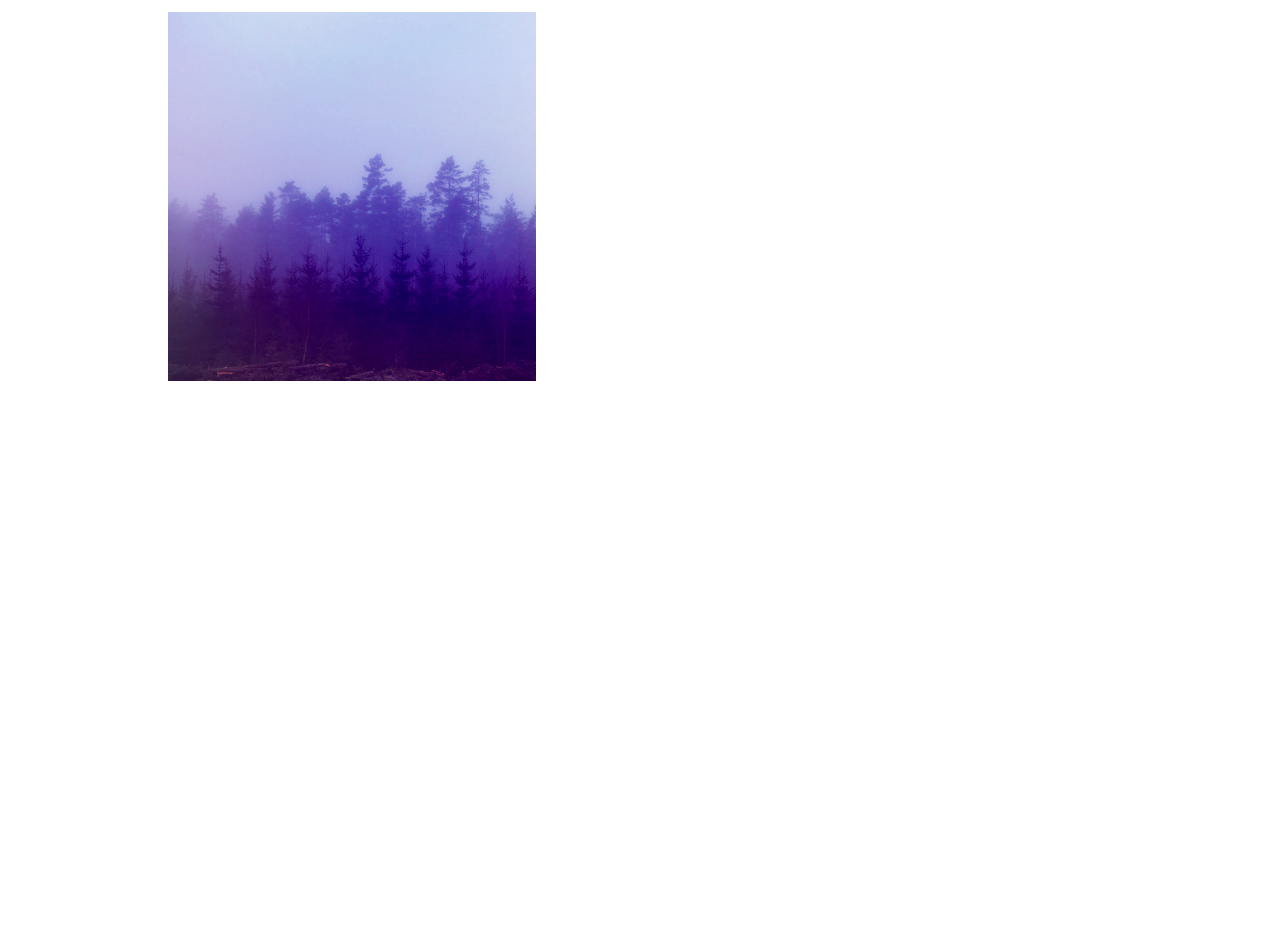
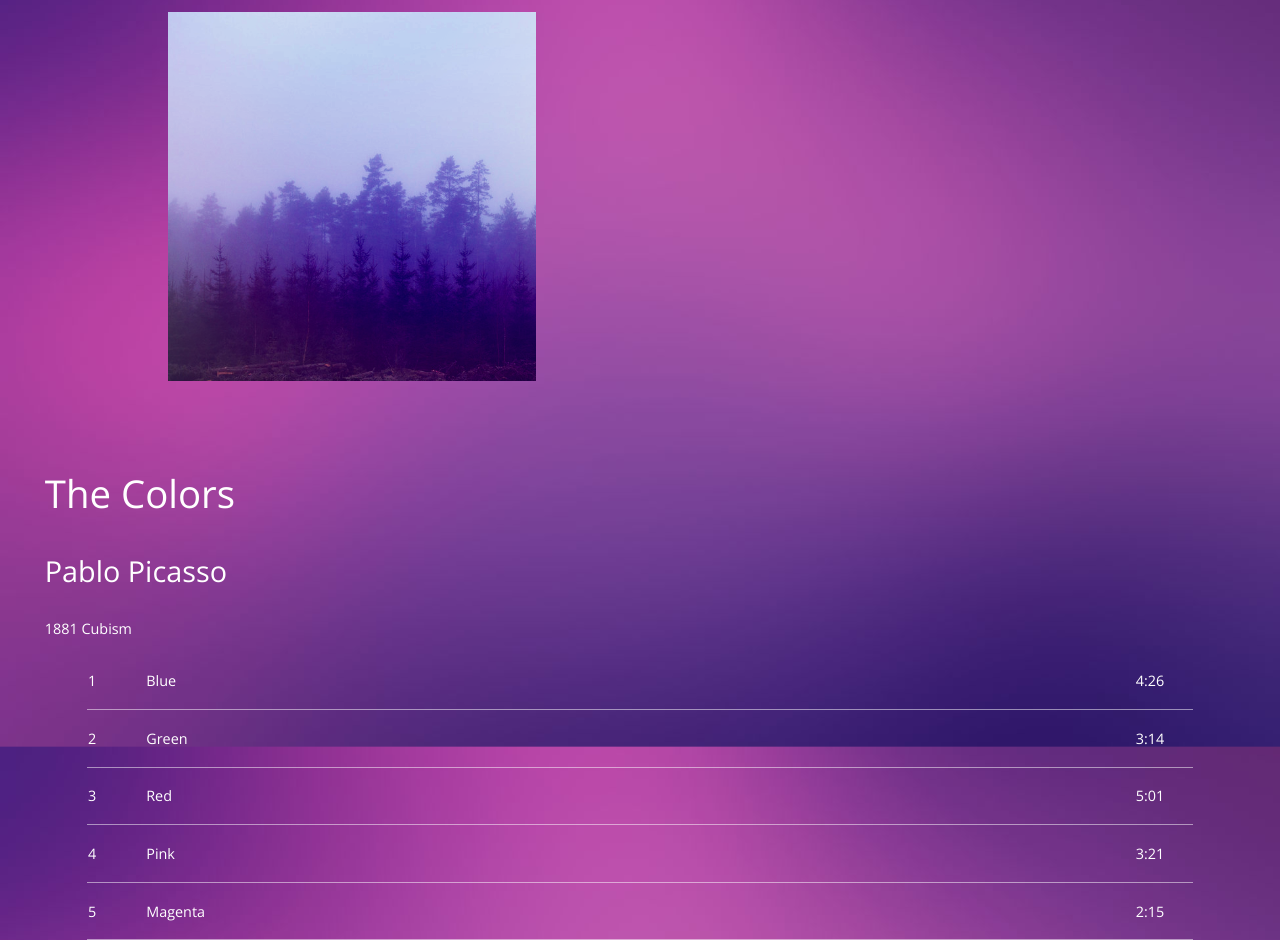
Before and after one commit to JasonKovacic/bloc-jams, a plain HTML site: page album.html in a window 1280 px wide. Shown: the part 107-1047 px from the top of the page. Drawn offline with nearby package versions, Linux system fonts and the light colour scheme.

Commit message:
Checkpoint #11 Commit

```diff
--- a/album.html
+++ b/album.html
@@ -30,32 +30,9 @@
                  </div>
              </section>
             <table class="album-view-song-list">
-                     <tr class="album-view-song-item">
-                     <td class="song-item-number">1</td>
-                     <td class="song-item-title">Blue</td>
-                     <td class="song-item-duration">X:XX</td>
-                 </tr>
-                 <tr class="album-view-song-item">
-                     <td class="song-item-number">2</td>
-                     <td class="song-item-title">Red</td>
-                     <td class="song-item-duration">X:XX</td>
-                 </tr>
-                 <tr class="album-view-song-item">
-                     <td class="song-item-number">3</td>
-                     <td class="song-item-title">Green</td>
-                     <td class="song-item-duration">X:XX</td>
-                 </tr>
-                 <tr class="album-view-song-item">
-                     <td class="song-item-number">4</td>
-                     <td class="song-item-title">Purple</td>
-                     <td class="song-item-duration">X:XX</td>
-                 </tr>
-                 <tr class="album-view-song-item">
-                     <td class="song-item-number">5</td>
-                     <td class="song-item-title">Black</td>
-                     <td class="song-item-duration">X:XX</td>
-                 </tr>
             </table>
-         </main>
+        </main>
+        <script src="scripts/album.js"></script>
+
      </body>
  </html>
--- a/scripts/album.js
+++ b/scripts/album.js
@@ -33,7 +33,7 @@ var albumBeatles = {
      artist: 'The Beatles',
      label: 'Apple Records',
      year: '1968',
-     albumArtUrl: 'assets/images/album_covers/03.png.png',
+     albumArtUrl: 'assets/images/album_covers/03.png',
      songs: [
          { title: 'Back in the U.S.S.R.', duration: '2:43' },
          { title: 'Don\'t Pass Me By', duration: '3:51' },
@@ -61,9 +61,14 @@ var albumReleaseInfo = document.getElementsByClassName('album-view-release-info'
 var albumImage = document.getElementsByClassName('album-cover-art')[0];
 var albumSongList = document.getElementsByClassName('album-view-song-list')[0];
 
-var setCurrentAlbum = function(album) {
+
+ var setCurrentAlbum = function(album) {
      // #1
-
+     var albumTitle = document.getElementsByClassName('album-view-title')[0];
+     var albumArtist = document.getElementsByClassName('album-view-artist')[0];
+     var albumReleaseInfo = document.getElementsByClassName('album-view-release-info')[0];
+     var albumImage = document.getElementsByClassName('album-cover-art')[0];
+     var albumSongList = document.getElementsByClassName('album-view-song-list')[0];
 
      // #2
      albumTitle.firstChild.nodeValue = album.title;
@@ -82,16 +87,19 @@ var setCurrentAlbum = function(album) {
 
  window.onload = function() {
      setCurrentAlbum(albumPicasso);
+ };
+ window.onload = function() {
+     setCurrentAlbum(albumPicasso);
 
-     var albums = [albumPicasso, albumMarconi albumBeatles];
+var albums = [albumPicasso, albumMarconi, albumBeatles];
      var index = 1;
 
      albumImage.addEventListener("click", function(event) {
+         var album = albums[index];
          setCurrentAlbum(album);
          index++;
-         if index == albums.length {
+         if (index == albums.length) {
              index = 0;
          }
      });
-     }
- };
+};
```
Also changed, not shown: collection.html (+2 -4 lines), scripts/landing.js (+3 -4 lines), assets/images/album_covers/03.png (added), assets/images/album_covers/20.png (added), assets/images/blurred_backgrounds/blur_bg_3.jpg (added), 1 other file.
